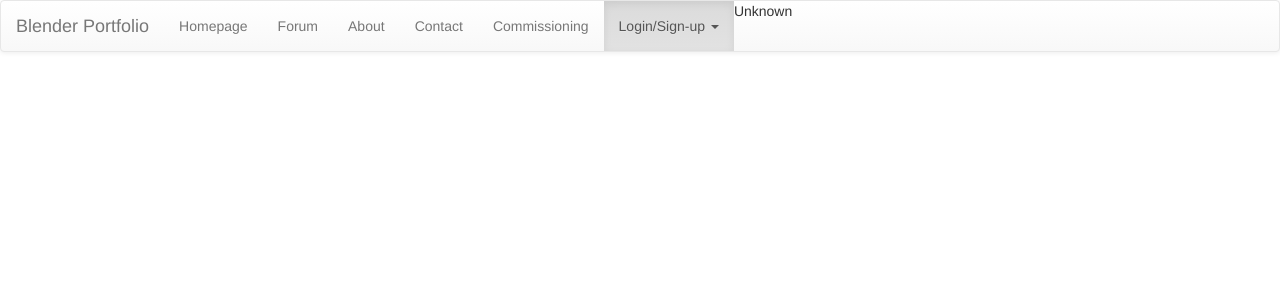
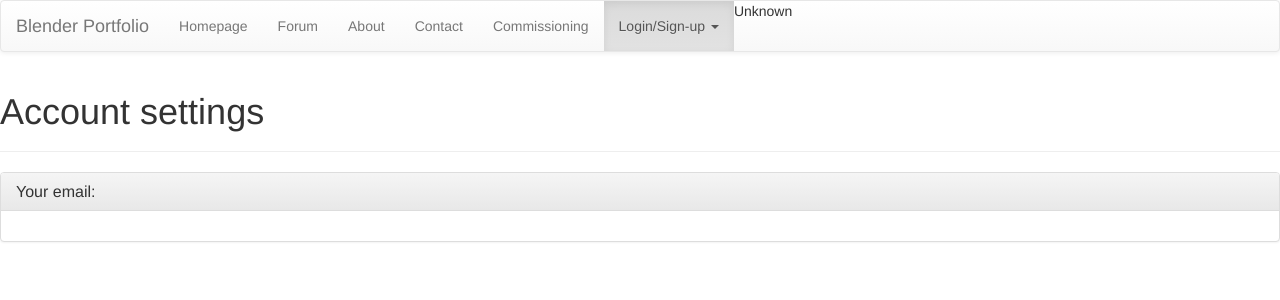
Before and after one commit to slothgamez/fireplex.github.io, a Jekyll site: the page account-settings/index.html, which Jekyll copies as it is, in a window 1280 px wide. Shown: the top 300 px of the page. Built offline with Jekyll 4.4.1, drawn with Linux system fonts in a browser that asks for light colours; nearby versions of some CDN libraries; comment, search, counter and statistics services are not loaded.

Commit message:
Update index.html

```diff
--- a/account-settings/index.html
+++ b/account-settings/index.html
@@ -348,5 +348,17 @@
     </div>
   </div>
 
+	<div class="page-header">
+  	<h1>Account settings</h1>
+	</div>
+
+	<div class="panel panel-default">
+		<div class="panel-heading">
+			<h3 class="panel-title">Your email:</h3>
+		</div>
+		<div class="panel-body">
+			<span id="account-email" style="display:inline"></span>
+		</div>
+	</div>
 </body>
 </html>
```
